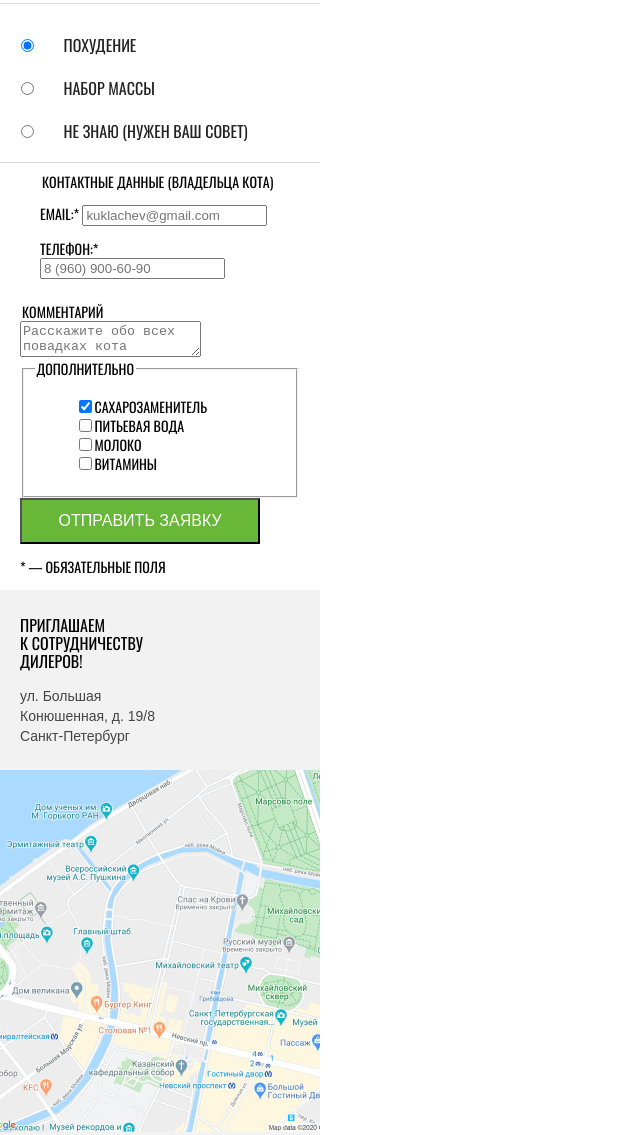
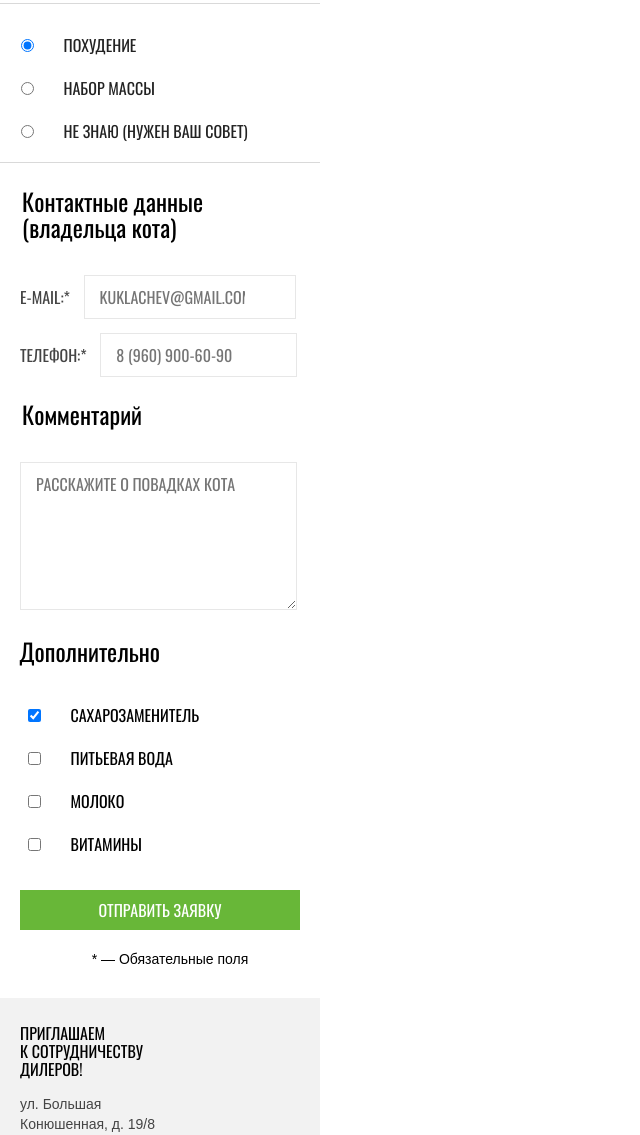
Before and after one commit to Jekich34/Cat-Energy, a website: page source/form.html in a window 1280 px wide. Shown: the part 694-1829 px from the top of the page, without its empty margins (0-640 px from the left). Drawn offline with nearby package versions, Linux system fonts and the light colour scheme; files that its build step writes are made by us from their sources.

Commit message:
Дописал форму

```diff
--- a/source/form.html
+++ b/source/form.html
@@ -83,22 +83,22 @@
           </div>
         </section>
         <section class="contacts">
-          <legend class="contacts__title title">Контактные данные (владельца кота)</legend>
+          <legend class="contacts__title title">Контактные данные<br>(владельца кота)</legend>
           <p>
-            <label class="contacts__email">Email:*
-              <input class="contacts__email-item" type="email" name="email" placeholder="kuklachev@gmail.com">
+            <label class="contacts__list email-list">E-mail:*
+              <input class="contacts__item email-item" type="email" name="email" placeholder="kuklachev@gmail.com">
             </label>
           </p>
           <p>
-            <label class="contacts__phone">Телефон:*
-              <input class="contacts__phone-item" type="phone" name="phone" placeholder="8 (960) 900-60-90">
+            <label class="contacts__list phone-list">Телефон:*
+              <input class="contacts__item phone-item" type="phone" name="phone" placeholder="8 (960) 900-60-90">
             </label>
           </p>
         </section>
         <section class="comment">
           <legend class="comment__title title">Комментарий</legend>
           <textarea class="comment__item" name="comment"
-            placeholder="Расскажите обо всех повадках кота"></textarea>
+            placeholder="Расскажите о повадках кота"></textarea>
         </section>
         <section class="additionally">
           <fieldset class="additionally__information">
--- /dev/null
+++ b/source/sass/blocks/additionally.scss
@@ -0,0 +1,23 @@
+//Additionally
+
+.additionally__information {
+  margin-top: 25px;
+  border: none;
+}
+
+.additionally__information-caption {
+  margin: 0 0 25px -15px;
+
+  @include description-inputs;
+}
+
+.additionally__information-list {
+  margin: 0 0 15px -40px;
+
+  @include label;
+  color: $black;
+}
+
+.additionally__information-checkbox {
+  margin: 15px 30px 15px -5px;
+}
--- a/source/sass/blocks/button.scss
+++ b/source/sass/blocks/button.scss
@@ -3,7 +3,7 @@
 .button {
   display: block;
   width: 240px;
-  padding: 11px 20px;
+  padding: 10px 20px;
 
   @include catalog-title;
   text-align: center;
--- /dev/null
+++ b/source/sass/blocks/comment.scss
@@ -0,0 +1,18 @@
+//Comment
+
+.comment__title {
+  margin: 0 0 35px 0;
+
+  @include description-inputs;
+}
+
+.comment__item {
+  min-width: 245px;
+  min-height: 122px;
+  padding: 12px 15px;
+
+  @include label;
+  font-family: $oswald;
+  border: 1px solid $low-grey;
+  border-radius: 0;
+}
--- /dev/null
+++ b/source/sass/blocks/contacts.scss
@@ -0,0 +1,37 @@
+//Contacts
+
+.contacts {
+  margin: 0;
+}
+
+.contacts__title {
+  margin: 15px 0 35px -20px;
+
+  @include description-inputs;
+}
+
+.contacts__list {
+  margin: 0;
+  margin-left: -20px;
+
+  @include label;
+  color: $special-dark-grey;
+}
+
+.contacts__item {
+  margin: 0 -20px 0 10px;
+  padding: 12px 50px 12px 15px;
+
+  @include label;
+  font-family: $oswald;
+  border: 1px solid $low-grey;
+  border-radius: 0;
+}
+
+.email-item {
+  width: 145px;
+}
+
+.phone-item {
+  width: 130px;
+}
--- a/source/sass/blocks/form.scss
+++ b/source/sass/blocks/form.scss
@@ -1,7 +1,7 @@
 //Form
 
 .form {
-  padding: 0 20px;
+  margin: 0 0 0 20px;
 }
 
 .form__title {
@@ -12,54 +12,14 @@
   text-transform: uppercase;
 }
 
-.page-form-programs-choose__disclaimer {
-  padding: 5px 0 25px 0;
-  text-transform: uppercase;
+.form-button {
+  min-width: 280px;
+  border: none;
 }
 
-.page-form-programs-choose__title {
-  @include label;
-  color: $special-dark-grey;
+.form__text-bottom {
+  margin: 20px 0 30px 0;
+  font-family: $arial;
+  text-align: center;
+  text-transform: none;
 }
-
-.page-form-programs-choose__value {
-  margin-left: 10px;
-  padding: 12px 15px;
-
-  @include label;
-  font-family: $oswald;
-  border: 1px solid $low-grey;
-  border-radius: 0;
-}
-
-.cat-name {
-  width: 194px;
-}
-
-.cat-weight {
-  width: 172px;
-}
-
-.cat-old {
-  width: 132px;
-}
-
-.page-form-programs-choose__radio-wrapper {
-  width: 320px;
-  margin: 25px 0 0 -20px;
-  border: 1px solid $dark-grey;
-  border-left: none;
-  border-right: none;
-}
-
-.page-form-programs-choose__list {
-  margin: 0 0 -15px -40px;
-
-  @include label;
-  color: $light-black;
-}
-
-.page-form-programs-choose__radio {
-  margin: 15px 30px 15px 5px;
-  border: none;
-}
--- a/source/sass/blocks/page-footer.scss
+++ b/source/sass/blocks/page-footer.scss
@@ -10,9 +10,7 @@
 }
 
 .contacts__text {
-  font-size: 16px;
-  line-height: 18px;
-  text-transform: uppercase;
+  @include label;
 }
 
 .contacts__address {
--- /dev/null
+++ b/source/sass/blocks/page-form-programs-choose.scss
@@ -0,0 +1,53 @@
+//Page-form-programs-choose
+
+.page-form-programs-choose__disclaimer {
+  padding: 5px 0 25px 0;
+  text-transform: uppercase;
+}
+
+.page-form-programs-choose__title {
+  @include label;
+  color: $special-dark-grey;
+}
+
+.page-form-programs-choose__value {
+  margin-left: 10px;
+  padding: 12px 15px;
+
+  @include label;
+  font-family: $oswald;
+  border: 1px solid $low-grey;
+  border-radius: 0;
+}
+
+.cat-name {
+  width: 194px;
+}
+
+.cat-weight {
+  width: 172px;
+}
+
+.cat-old {
+  width: 132px;
+}
+
+.page-form-programs-choose__radio-wrapper {
+  width: 320px;
+  margin: 25px 0 0 -20px;
+  border: 1px solid $dark-grey;
+  border-left: none;
+  border-right: none;
+}
+
+.page-form-programs-choose__list {
+  margin: 0 0 -15px -40px;
+
+  @include label;
+  color: $light-black;
+}
+
+.page-form-programs-choose__radio {
+  margin: 15px 30px 15px 5px;
+  border: none;
+}
--- a/source/sass/global/mixins.scss
+++ b/source/sass/global/mixins.scss
@@ -13,10 +13,18 @@
   line-height: 36px;
 }
 
+@mixin description-inputs {
+  font-size: 24px;
+  line-height: 26px;
+  text-transform: none;
+  color: $black;
+}
+
 @mixin catalog-title {
   font-weight: normal;
   font-size: 16px;
   line-height: 20px;
+  font-family: $oswald;
   text-transform: uppercase;
 }
 
--- a/source/sass/style.scss
+++ b/source/sass/style.scss
@@ -28,6 +28,10 @@
 
 //Form
 @import "blocks/form.scss";
+@import "blocks/page-form-programs-choose.scss";
+@import "blocks/contacts.scss";
+@import "blocks/comment.scss";
+@import "blocks/additionally.scss";
 
 //Footer
 @import "blocks/page-footer.scss";
```
